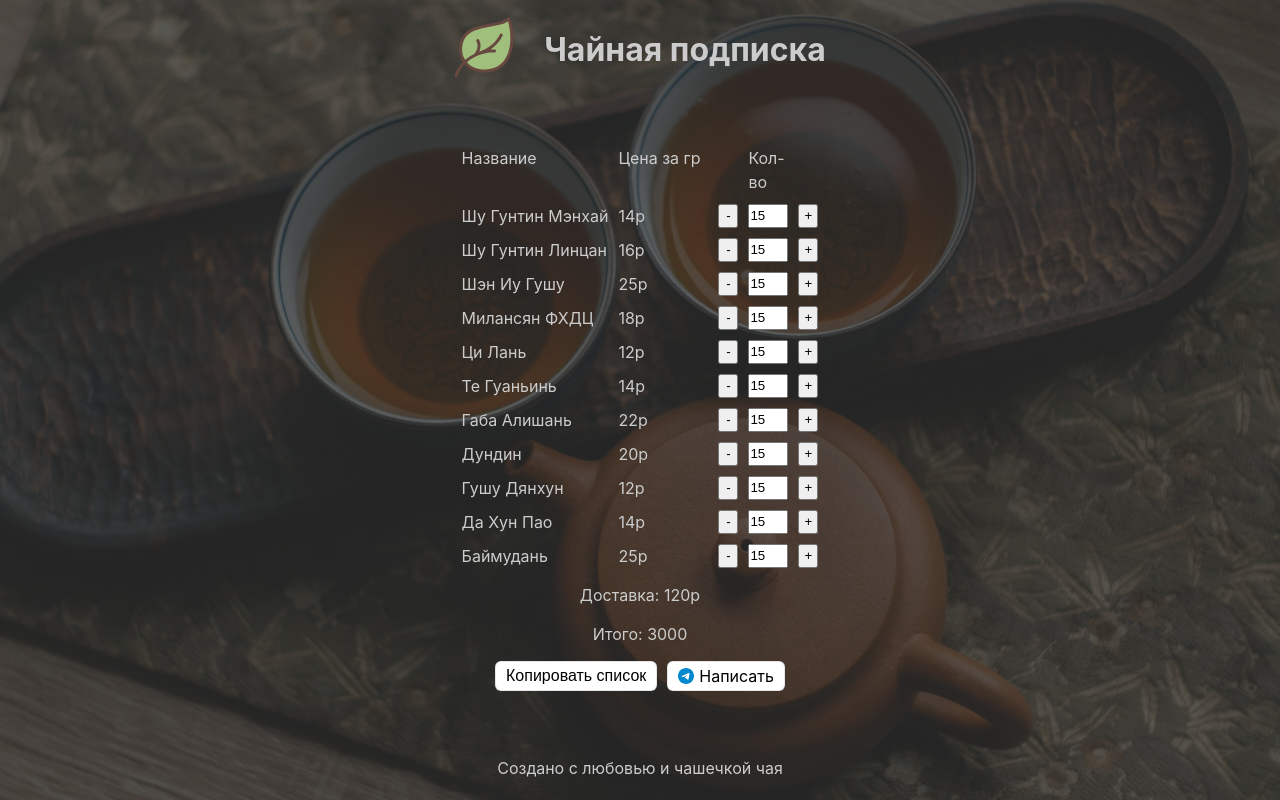
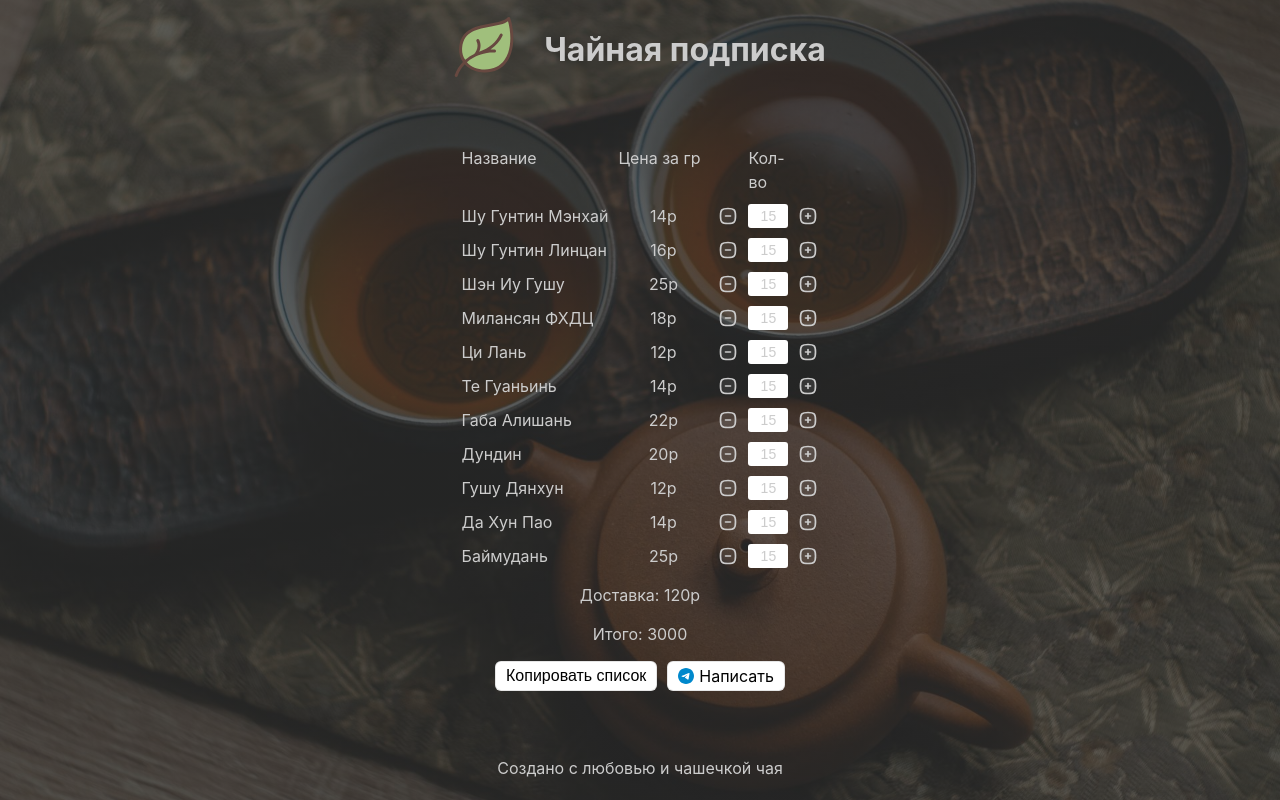
Before and after one commit to ivan-lev/tea-subscription, a React (Vite) app: page / in a window 1280 px wide. Built offline with nearby package versions, Linux system fonts and the light colour scheme.

Commit message:
style: make list rows look pretty

```diff
--- a/src/components/Row/Row.scss
+++ b/src/components/Row/Row.scss
@@ -0,0 +1,37 @@
+.row {
+  &__price {
+    text-align: center;
+  }
+
+  &__input {
+    text-align: center;
+    border: 0;
+    border-radius: 3px;
+    font-size: 14px;
+    color: var(--secondary-font-color);
+  }
+
+  &__button {
+    border: 0;
+    cursor: pointer;
+    background-size: 100%;
+    background-position: center;
+    background-repeat: no-repeat;
+    background-color: transparent;
+
+    background-color: var(--main-font-color);
+    mask-position: center;
+    mask-repeat: no-repeat;
+    mask-size: 100%;
+  }
+
+  &__button_minus {
+    -webkit-mask-image: url('../../assets/minus.svg');
+    mask-image: url('../../assets/minus.svg');
+  }
+
+  &__button_plus {
+    -webkit-mask-image: url('../../assets/plus.svg');
+    mask-image: url('../../assets/plus.svg');
+  }
+}
--- a/src/components/Row/Row.tsx
+++ b/src/components/Row/Row.tsx
@@ -28,7 +28,6 @@ export default function Row({
     if (currentCount === 0) {
       return;
     }
-
     setCurrentCount(currentCount - 1);
   };
 
@@ -52,17 +51,21 @@ export default function Row({
         newTeaList.push(updatedTeaElement);
       }
     });
-    // console.log(newTeaList);
     setTeaList(newTeaList);
   };
 
   return (
     <>
       <span>{tea.name}</span>
-      <span>{tea.price}р</span>
-      <button onClick={removeTea}>-</button>
-      <input type="text" value={currentCount} onChange={handleChange}></input>
-      <button onClick={addTea}>+</button>
+      <span className="row__price">{tea.price}р</span>
+      <button className="row__button row__button_minus" onClick={removeTea}></button>
+      <input
+        className="row__input"
+        type="text"
+        value={currentCount}
+        onChange={handleChange}
+      ></input>
+      <button className="row__button row__button_plus" onClick={addTea}></button>
     </>
   );
 }
```
